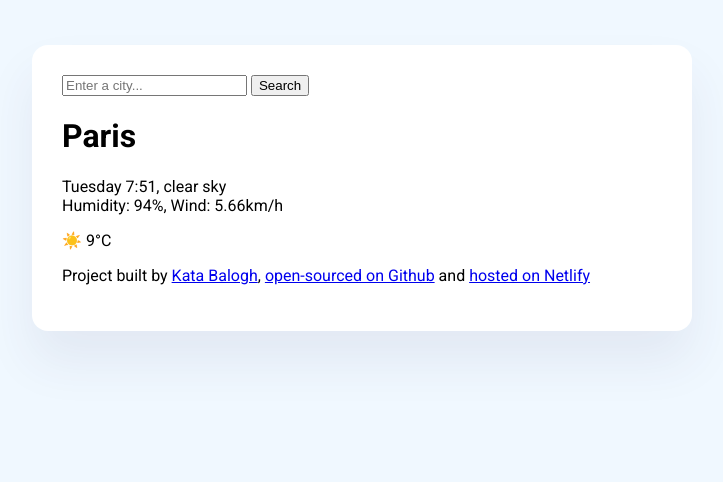
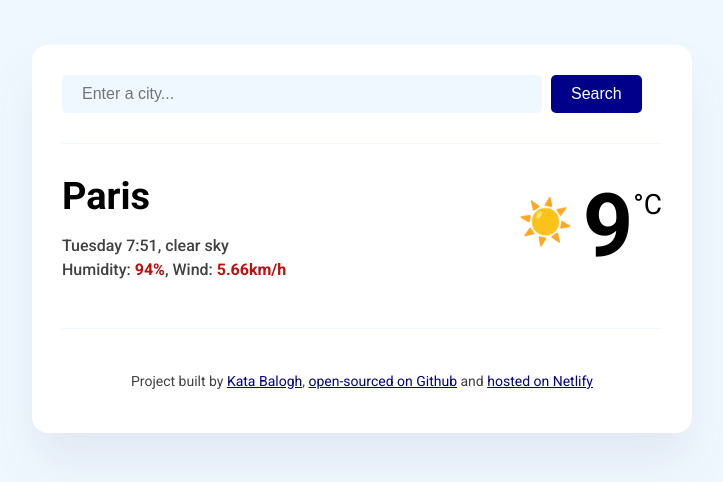
Before and after one commit to kata-lin/weather-forecast, a plain HTML site: page index.html in a window 1280 px wide. Shown: the whole page, without its empty margins (278-1001 px from the left). Drawn offline with Linux system fonts and the light colour scheme.

Commit message:
add basic styling

```diff
--- a/index.html
+++ b/index.html
@@ -13,21 +13,25 @@
     <div class="weather-app">
         <header>
         <form>
-            <input type="search" placeholder="Enter a city..." required/>
-            <input type="submit" value="Search"/>
+            <input type="search" placeholder="Enter a city..." required class="search-input"/>
+            <input type="submit" value="Search" class="search-button"/>
         </form>
     </header>
     <main>
+        <div class="weather-data">
             <div>
                 <h1>Paris</h1>
-            <p>
+                <p class="weather-details">
                     Tuesday 7:51, clear sky
                     <br>
-                Humidity: 94%, Wind: 5.66km/h
+                    Humidity: <strong>94%</strong>, Wind: <strong>5.66km/h</strong>
                 </p>
             </div>
-        <div>
-           ☀️ 9°C
+            <div class="weather-temperature-container">
+                <div class="weather-icon">☀️</div>
+                <div class="weather-temperature">9</div>
+                <div class="weather-unit">°C</div>
+            </div>
         </div>
     </main>
     <footer>
--- a/src/style.css
+++ b/src/style.css
@@ -11,3 +11,84 @@ body {
     border-radius: 16px;
     box-shadow: 0 30px 50px rgba(65, 50, 100, 0.08);
 }
+
+header {
+    border-bottom: 1px solid aliceblue;
+    padding: 0 0 30px 0;
+}
+
+.search-input {
+    background-color: aliceblue;
+    border: none;
+    border-radius: 5px;
+    width: 80%;
+    font-size: 16px;
+    padding: 10px 20px;
+}
+
+.search-button {
+    background-color: darkblue;
+    border: none;
+    border-radius: 5px;
+    color: white;
+    font-size: 16px;
+    margin-left: 5px;
+    padding: 10px 20px;
+}
+
+main {
+    padding: 30px 0;
+}
+
+.weather-data {
+    display: flex;
+    justify-content: space-between;
+}
+
+h1 {
+    margin: 0;
+    font-size: 38px;
+}
+
+.weather-details {
+    font-size: 16px;
+    line-height: 24px;
+    font-weight: 500;
+    color:rgb(65, 65, 65);
+}
+
+.weather-details strong {
+    color: #bd0f0f
+}
+
+.weather-temperature-container {
+    display: flex;
+}
+
+.weather-icon {
+    font-size: 44px;
+    margin-top: 22px;
+}
+
+.weather-temperature {
+    font-size: 88px;
+    font-weight: bold;
+    margin-left: 10px;
+}
+
+.weather-unit {
+    font-size: 28px;
+    margin-top: 14px;
+}
+
+footer {
+    border-top: 1px solid aliceblue;
+    padding: 30px 0 0 0;
+    text-align: center;
+    font-size: 14px;
+    color:rgb(65, 65, 65);
+}
+
+a {
+    color: darkblue;
+}
```
Lines whose indentation alone changed are shown as unchanged.
